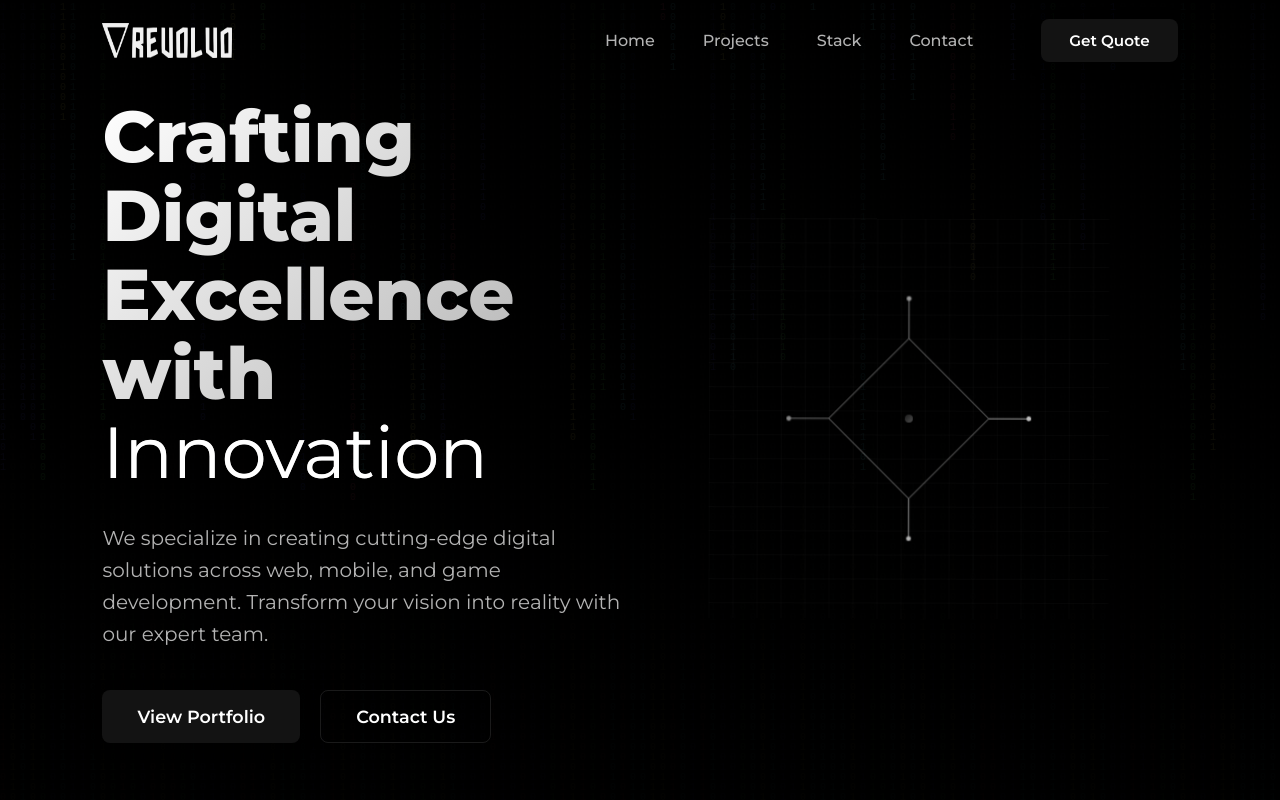
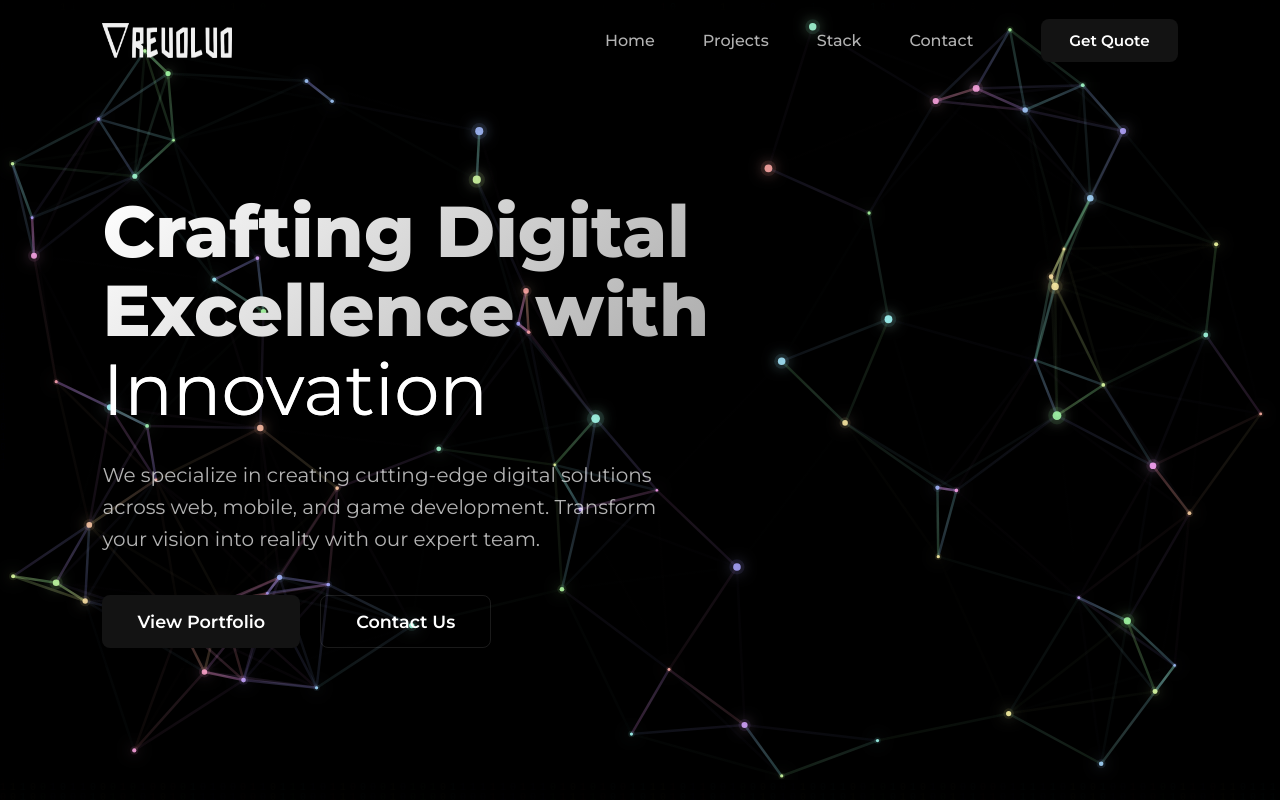
Before and after one commit to EarthPeopleStudio/ih-web-react-revolvotech, a React (Vite) app: page / in a window 1280 px wide. Shown: the top 800 px of the page. Built offline with nearby package versions, Linux system fonts and the light colour scheme.

Commit message:
Update Hero Image Animation

```diff
--- a/src/Components/AnimatedHero.jsx
+++ b/src/Components/AnimatedHero.jsx
@@ -1,130 +1,211 @@
-import React from "react";
-import styled, { keyframes, css } from "styled-components";
+import React, { useEffect, useRef } from "react";
+import styled from "styled-components";
 
-const float = keyframes`
-  0% { transform: translateY(0px) rotate(0deg); }
-  50% { transform: translateY(-20px) rotate(2deg); }
-  100% { transform: translateY(0px) rotate(0deg); }
+const HeroContainer = styled.div`
+  position: absolute;
+  top: 0;
+  left: 0;
+  width: 100%;
+  height: 100%;
+  z-index: 1;
 `;
 
-const rotate = keyframes`
-  from { transform: rotate(0deg); }
-  to { transform: rotate(360deg); }
-`;
-
-const pulse = keyframes`
-  0% { opacity: 0.5; }
-  50% { opacity: 0.8; }
-  100% { opacity: 0.5; }
-`;
-
-const HeroContainer = styled.div`
+const Canvas = styled.canvas`
   width: 100%;
-  max-width: 600px;
-  height: 400px;
-  position: relative;
-  animation: ${float} 6s ease-in-out infinite;
-`;
-
-const RotatingGroup = styled.g`
-  animation: ${rotate} 20s linear infinite;
-`;
-
-const PulsingPath = styled.path`
-  animation: ${pulse} 3s ease-in-out infinite;
-`;
-
-const PulsingGroup = styled.g`
-  animation: ${pulse} ${(props) => 3 + props.index}s ease-in-out infinite;
+  height: 100%;
+  background: rgba(0, 0, 0, 0.2);
+  backdrop-filter: blur(10px);
 `;
 
 const AnimatedHero = () => {
+  const canvasRef = useRef(null);
+
+  useEffect(() => {
+    const canvas = canvasRef.current;
+    const ctx = canvas.getContext("2d");
+    let animationFrameId;
+    let particles = [];
+    let connections = [];
+    let mousePosition = { x: 0, y: 0 };
+    let hue = 0;
+
+    const setCanvasSize = () => {
+      const dpr = window.devicePixelRatio || 1;
+      const rect = canvas.getBoundingClientRect();
+      canvas.width = rect.width * dpr;
+      canvas.height = rect.height * dpr;
+      ctx.scale(dpr, dpr);
+      initParticles();
+    };
+
+    const initParticles = () => {
+      const particleCount = Math.min(
+        Math.floor((canvas.width * canvas.height) / 12000),
+        150
+      );
+      particles = [];
+      for (let i = 0; i < particleCount; i++) {
+        particles.push({
+          x: Math.random() * canvas.width,
+          y: Math.random() * canvas.height,
+          radius: Math.random() * 2 + 1.5,
+          vx: (Math.random() - 0.5) * 0.8,
+          vy: (Math.random() - 0.5) * 0.8,
+          baseColor: Math.random() * 360,
+          pulsePhase: Math.random() * Math.PI * 2,
+        });
+      }
+    };
+
+    const updateParticles = () => {
+      hue = (hue + 0.1) % 360;
+
+      particles.forEach((particle) => {
+        particle.x += particle.vx;
+        particle.y += particle.vy;
+
+        if (particle.x <= 0 || particle.x >= canvas.width) {
+          particle.vx *= -1;
+          particle.x = Math.max(0, Math.min(canvas.width, particle.x));
+        }
+        if (particle.y <= 0 || particle.y >= canvas.height) {
+          particle.vy *= -1;
+          particle.y = Math.max(0, Math.min(canvas.height, particle.y));
+        }
+
+        particle.pulsePhase = (particle.pulsePhase + 0.05) % (Math.PI * 2);
+      });
+    };
+
+    const updateConnections = () => {
+      connections = [];
+      const connectionDistance = Math.min(canvas.width, canvas.height) * 0.25;
+
+      for (let i = 0; i < particles.length; i++) {
+        for (let j = i + 1; j < particles.length; j++) {
+          const dx = particles[i].x - particles[j].x;
+          const dy = particles[i].y - particles[j].y;
+          const distance = Math.sqrt(dx * dx + dy * dy);
+
+          if (distance < connectionDistance) {
+            connections.push({
+              start: particles[i],
+              end: particles[j],
+              opacity: Math.pow(1 - distance / connectionDistance, 2),
+              hue: (particles[i].baseColor + particles[j].baseColor) / 2,
+            });
+          }
+        }
+      }
+    };
+
+    const draw = () => {
+      ctx.clearRect(0, 0, canvas.width, canvas.height);
+
+      connections.forEach((connection) => {
+        const gradient = ctx.createLinearGradient(
+          connection.start.x,
+          connection.start.y,
+          connection.end.x,
+          connection.end.y
+        );
+
+        const hueShift = (connection.hue + hue) % 360;
+        const opacity = connection.opacity * 0.5;
+
+        gradient.addColorStop(0, `hsla(${hueShift}, 80%, 75%, ${opacity})`);
+        gradient.addColorStop(
+          0.5,
+          `hsla(${(hueShift + 15) % 360}, 85%, 80%, ${opacity * 1.2})`
+        );
+        gradient.addColorStop(
+          1,
+          `hsla(${(hueShift + 30) % 360}, 80%, 75%, ${opacity})`
+        );
+
+        ctx.beginPath();
+        ctx.moveTo(connection.start.x, connection.start.y);
+        ctx.lineTo(connection.end.x, connection.end.y);
+        ctx.strokeStyle = gradient;
+        ctx.lineWidth = 2.5;
+        ctx.stroke();
+      });
+
+      particles.forEach((particle) => {
+        const particleHue = (particle.baseColor + hue) % 360;
+        const pulseFactor = 1 + Math.sin(particle.pulsePhase) * 0.3;
+
+        ctx.beginPath();
+        ctx.arc(
+          particle.x,
+          particle.y,
+          particle.radius * 2 * pulseFactor,
+          0,
+          Math.PI * 2
+        );
+        ctx.fillStyle = `hsla(${particleHue}, 80%, 75%, 0.1)`;
+        ctx.fill();
+
+        ctx.beginPath();
+        ctx.arc(
+          particle.x,
+          particle.y,
+          particle.radius * pulseFactor,
+          0,
+          Math.PI * 2
+        );
+        ctx.fillStyle = `hsla(${particleHue}, 85%, 80%, 0.9)`;
+        ctx.shadowBlur = 15;
+        ctx.shadowColor = `hsla(${particleHue}, 90%, 85%, 0.8)`;
+        ctx.fill();
+      });
+
+      ctx.shadowBlur = 0;
+    };
+
+    const animate = () => {
+      updateParticles();
+      updateConnections();
+      draw();
+      animationFrameId = requestAnimationFrame(animate);
+    };
+
+    const handleMouseMove = (event) => {
+      const rect = canvas.getBoundingClientRect();
+      mousePosition = {
+        x: (event.clientX - rect.left) * (canvas.width / rect.width),
+        y: (event.clientY - rect.top) * (canvas.height / rect.height),
+      };
+
+      particles.forEach((particle) => {
+        const dx = particle.x - mousePosition.x;
+        const dy = particle.y - mousePosition.y;
+        const distance = Math.sqrt(dx * dx + dy * dy);
+
+        if (distance < 120) {
+          const force = (120 - distance) / 120;
+          particle.vx += (dx / distance) * force * 0.7;
+          particle.vy += (dy / distance) * force * 0.7;
+        }
+      });
+    };
+
+    setCanvasSize();
+    animate();
+
+    window.addEventListener("resize", setCanvasSize);
+    canvas.addEventListener("mousemove", handleMouseMove);
+
+    return () => {
+      cancelAnimationFrame(animationFrameId);
+      window.removeEventListener("resize", setCanvasSize);
+      canvas.removeEventListener("mousemove", handleMouseMove);
+    };
+  }, []);
+
   return (
     <HeroContainer>
-      <svg width="100%" height="100%" viewBox="0 0 500 500">
-        <defs>
-          <linearGradient id="grad1" x1="0%" y1="0%" x2="100%" y2="100%">
-            <stop offset="0%" stopColor="rgba(255,255,255,0.1)" />
-            <stop offset="100%" stopColor="rgba(255,255,255,0.3)" />
-          </linearGradient>
-        </defs>
-
-        {/* Background Grid */}
-        <pattern id="grid" width="30" height="30" patternUnits="userSpaceOnUse">
-          <path
-            d="M 30 0 L 0 0 0 30"
-            fill="none"
-            stroke="rgba(255,255,255,0.1)"
-            strokeWidth="0.5"
-          />
-        </pattern>
-        <rect width="500" height="500" fill="url(#grid)" />
-
-        {/* Rotating Circles */}
-        <RotatingGroup>
-          <circle
-            cx="250"
-            cy="250"
-            r="150"
-            fill="none"
-            stroke="rgba(255,255,255,0.1)"
-            strokeWidth="0.5"
-          />
-          <circle
-            cx="250"
-            cy="250"
-            r="120"
-            fill="none"
-            stroke="rgba(255,255,255,0.1)"
-            strokeWidth="0.5"
-          />
-          <circle
-            cx="250"
-            cy="250"
-            r="90"
-            fill="none"
-            stroke="rgba(255,255,255,0.1)"
-            strokeWidth="0.5"
-          />
-        </RotatingGroup>
-
-        {/* Central Shape */}
-        <PulsingPath
-          d="M250 150 L350 250 L250 350 L150 250 Z"
-          fill="none"
-          stroke="white"
-          strokeWidth="1"
-        />
-
-        {/* Connection Lines */}
-        {[0, 90, 180, 270].map((angle, i) => (
-          <PulsingGroup
-            key={i}
-            index={i}
-            transform={`rotate(${angle} 250 250)`}
-          >
-            <line
-              x1="250"
-              y1="150"
-              x2="250"
-              y2="100"
-              stroke="white"
-              strokeWidth="1"
-            />
-            <circle cx="250" cy="100" r="3" fill="white" />
-          </PulsingGroup>
-        ))}
-
-        {/* Center Point */}
-        <circle cx="250" cy="250" r="5" fill="url(#grad1)">
-          <animate
-            attributeName="r"
-            values="5;8;5"
-            dur="3s"
-            repeatCount="indefinite"
-          />
-        </circle>
-      </svg>
+      <Canvas ref={canvasRef} />
     </HeroContainer>
   );
 };
--- a/src/Components/HeroImage.jsx
+++ b/src/Components/HeroImage.jsx
@@ -111,18 +111,10 @@ const ContactBtn = styled(Button)`
   }
 `;
 
-const ImageWrapper = styled.div`
-  flex: 1;
-  display: flex;
-  justify-content: center;
-  align-items: center;
-  position: relative;
-  max-width: 600px;
-`;
-
 const HeroImage = () => {
   return (
     <HeroWrapper>
+      <AnimatedHero />
       <ContentWrapper>
         <HeroText>
           Crafting Digital
@@ -141,9 +133,6 @@ const HeroImage = () => {
           <ContactBtn>Contact Us</ContactBtn>
         </ButtonSection>
       </ContentWrapper>
-      <ImageWrapper>
-        <AnimatedHero />
-      </ImageWrapper>
     </HeroWrapper>
   );
 };
```
